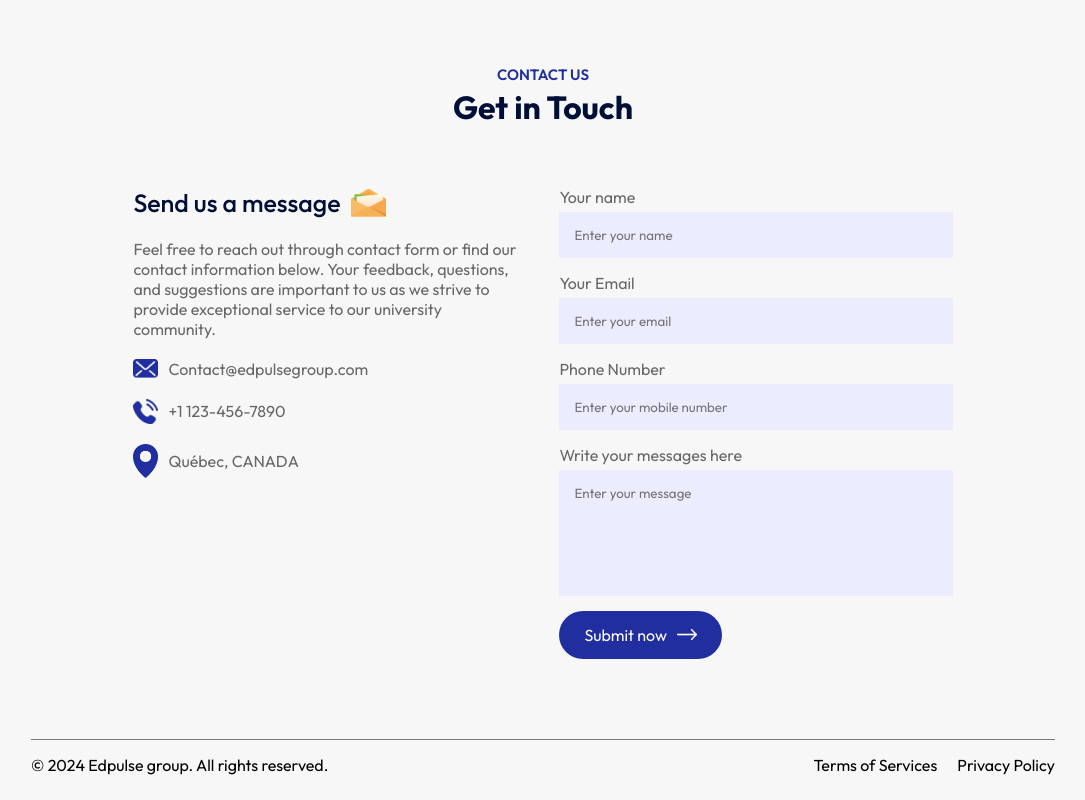
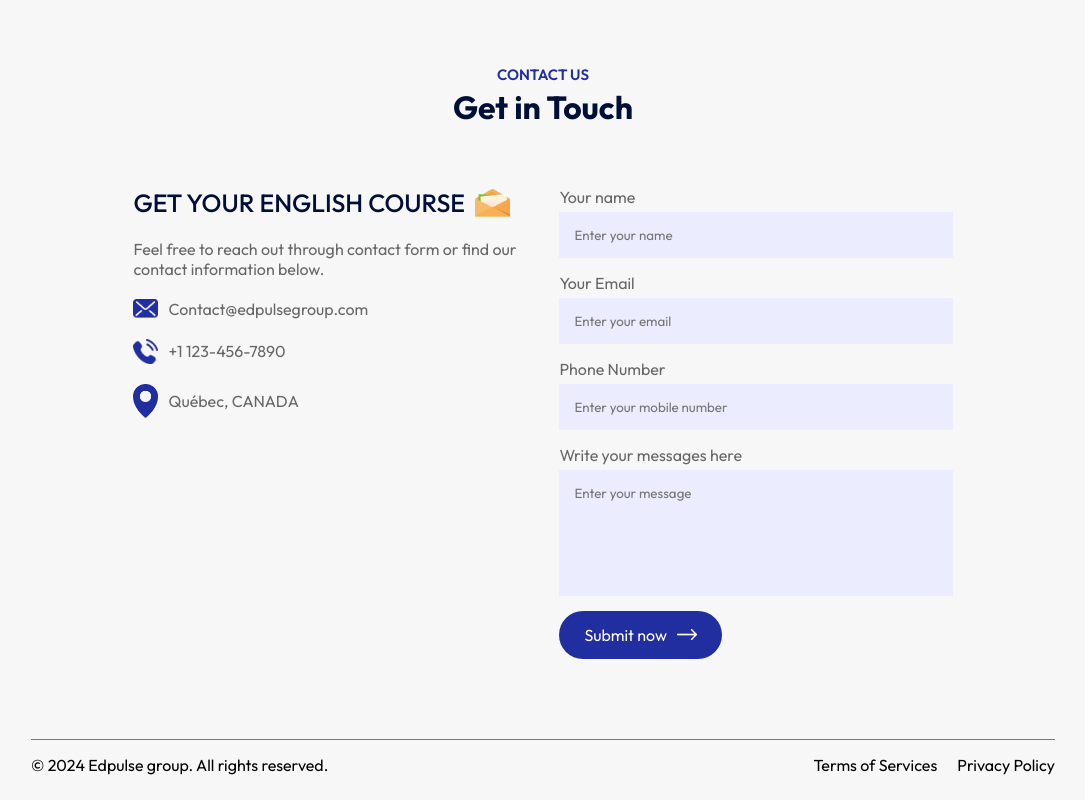
Before and after one commit to HASS-ASFF/Edpulse-EngCourse, a React (Vite) app: page / in a window 1280 px wide. Shown: the part 2326-3126 px from the top of the page, without its empty margins (97-1182 px from the left). Built offline with nearby package versions, Linux system fonts and the light colour scheme; a web font is replaced by a local one.

Commit message:
pabbly connect update final 3

```diff
--- a/src/components/Contact/Contact.jsx
+++ b/src/components/Contact/Contact.jsx
@@ -96,8 +96,8 @@ const Contact = () => {
   return (
     <div className='contact'>
       <div className="contact-col">
-        <h3>Send us a message <img src={msg_icon} alt="" /></h3>
-        <p>Feel free to reach out through contact form or find our contact information below. Your feedback, questions, and suggestions are important to us as we strive to provide exceptional service to our university community.</p>
+        <h3>GET YOUR ENGLISH COURSE<img src={msg_icon} alt="" /></h3>
+        <p>Feel free to reach out through contact form or find our contact information below.</p>
         <ul>
             <li><img src={mail_icon} alt="" />Contact@edpulsegroup.com</li>
             <li><img src={phone_icon} alt="" />+1 123-456-7890</li>
```
